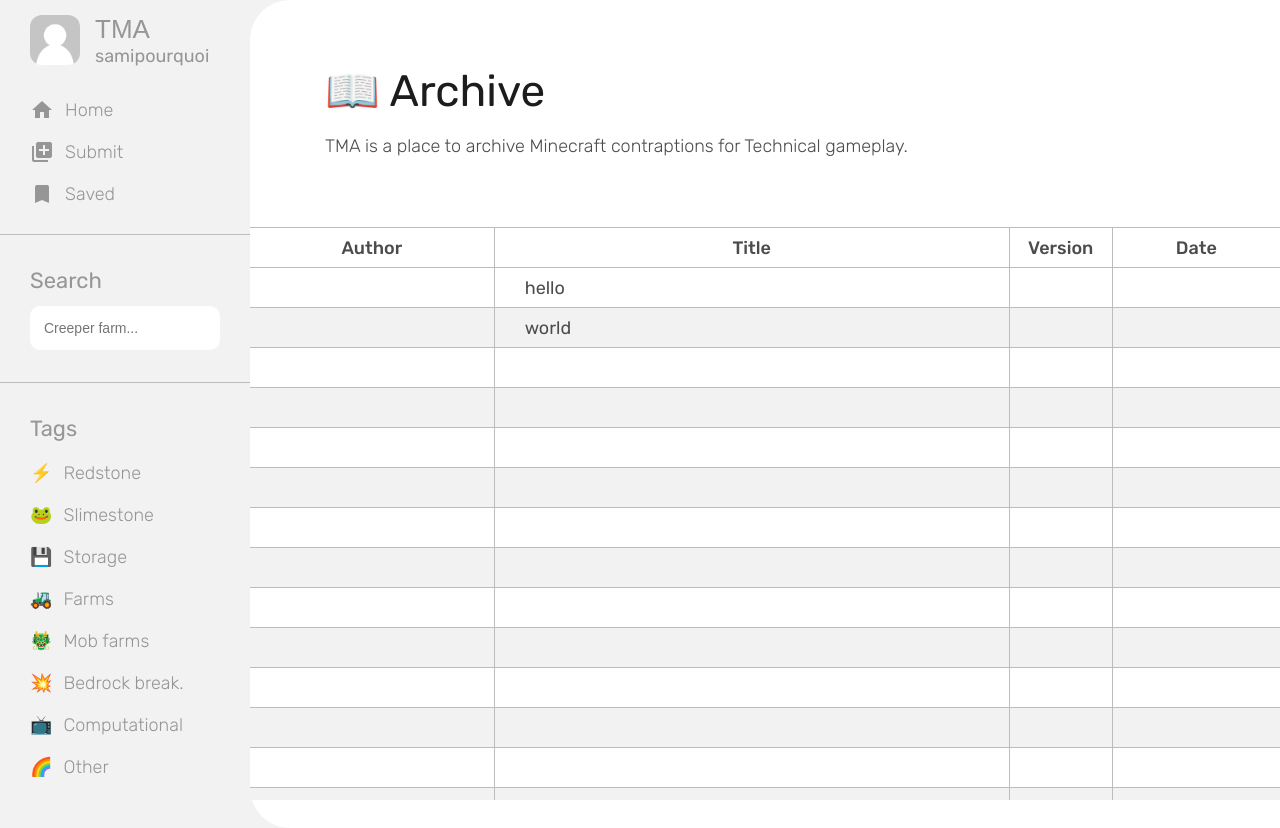
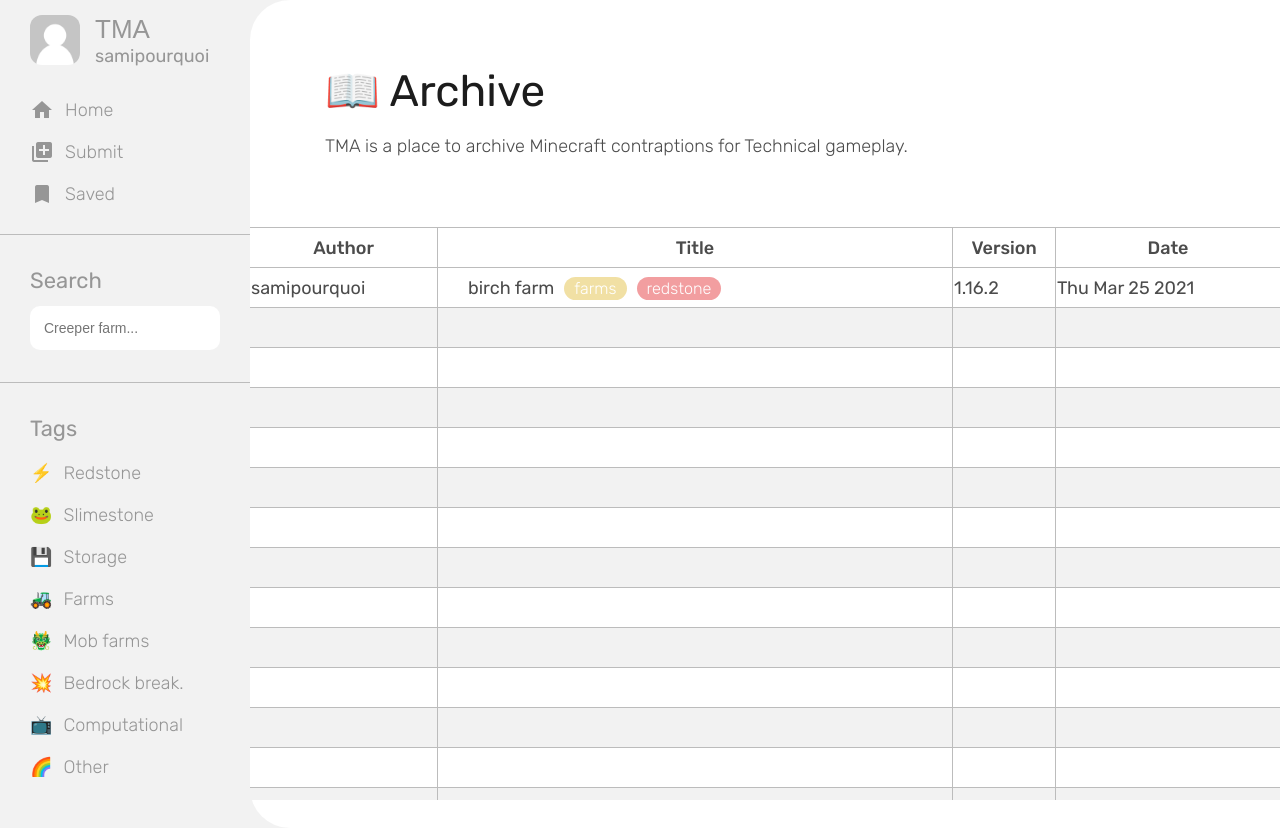
Before and after one commit to samipourquoi/tma, a Next.js app in the folder packages/othello/: page /archive in a window 1280 px wide. Built offline with nearby package versions, Linux system fonts and the light colour scheme; a web font is replaced by a local one.

Commit message:
othello: add tags

```diff
--- a/packages/othello/src/components/table.tsx
+++ b/packages/othello/src/components/table.tsx
@@ -1,14 +1,19 @@
+import React from "react";
+
+export interface Row {
+  author: string,
+  title: string,
+  version: string,
+  tags: React.ReactNode,
+  date: Date,
+}
+
 interface TableProps {
-  rows: ({
-    author: string,
-    title: string,
-    version: string,
-    date: Date
-  } | null)[]
+  rows: (Row | null)[]
 }
 
 export default function Table({ rows }: TableProps) {
-  rows = new Array(30)
+  rows = new Array(22)
     .fill(null)
     .map((_, i) => rows[i] || null)
 
@@ -27,9 +32,12 @@
           {rows.map(row => row ? (
             <tr>
               <th>{row.author}</th>
-              <th>{row.title}</th>
+              <th>
+                {row.title}
+                <span className="tags">{row.tags}</span>
+              </th>
               <th>{row.version}</th>
-              <th>{row.date}</th>
+              <th>{row.date.toDateString()}</th>
             </tr>
           ) : <tr>{new Array(4).fill(<th/>)}</tr>)}
         </tbody>
--- /dev/null
+++ b/packages/othello/src/components/tag.tsx
@@ -0,0 +1,32 @@
+type TagType = "redstone"
+  | "slimestone"
+  | "storage"
+  | "farms"
+  | "mob-farms"
+  | "bedrock"
+  | "computational"
+  | "other"
+  | string;
+
+export interface TagProps {
+  type: TagType
+}
+
+export default function Tag({ type }: TagProps) {
+  return (
+    <span className={`tag ${type}-tag`}>
+      {typeToName(type)}
+    </span>
+  )
+}
+
+function typeToName(type: TagType):
+  string
+{
+  return ({
+    "mob-farms": "mob farms",
+    "bedrock": "bedrock break."
+  } as unknown as {
+    [k: string]: string
+  })[type] || type;
+}
--- a/packages/othello/src/pages/archive.tsx
+++ b/packages/othello/src/pages/archive.tsx
@@ -1,9 +1,25 @@
 import Header from "../components/header";
 import Layout from "../components/layout";
-import Table from "../components/table";
+import Table, { Row } from "../components/table";
 import styles from "../styles/pages/archive.module.scss";
+import Tag from "../components/tag";
 
 export default function ArchivePage() {
+  const rows: Row[] = [
+    {
+      title: "birch farm",
+      author: "samipourquoi",
+      date: new Date(),
+      version: "1.16.2",
+      tags: (
+        <>
+          <Tag type="farms"/>
+          <Tag type="redstone"/>
+        </>
+      )
+    },
+  ];
+
   return (
     <Layout header>
       <div className={styles["table-container"]}>
@@ -12,10 +28,7 @@
           <p>TMA is a place to archive Minecraft contraptions for Technical gameplay.</p>
         </div>
 
-          <Table rows={
-            /* @ts-ignore */
-            [{title: "hello"}, {title: "world"}]
-          }/>
+          <Table rows={rows}/>
       </div>
     </Layout>
   );
--- a/packages/othello/src/styles/abstracts/_colors.scss
+++ b/packages/othello/src/styles/abstracts/_colors.scss
@@ -4,3 +4,14 @@
 $dark-gray: #969696;
 $very-dark-gray: #4c4c4c;
 $black: #1c1c1c;
+
+$tags: (
+  redstone: #f29ea0,
+  slimestone: #b0d9af,
+  storage: #46504e,
+  farms: #f1e0a4,
+  mob-farms: #aeb2d7,
+  bedrock: $very-dark-gray,
+  computational: orange,
+  other: #d5d9d5
+);
--- a/packages/othello/src/styles/components/index.scss
+++ b/packages/othello/src/styles/components/index.scss
@@ -1,3 +1,4 @@
 @use "header";
 @use "layout";
 @use "table";
+@use "tag";
--- /dev/null
+++ b/packages/othello/src/styles/components/tag.scss
@@ -0,0 +1,17 @@
+@use "../abstracts/colors";
+
+.tag {
+  border-radius: 1em;
+  color: var(--cl-constrast-300);
+  padding: 0.2rem 1rem;
+  margin-left: 10px;
+  background: map-get(colors.$tags, "other");
+  font-weight: 300 !important;
+  font-size: 0.9em;
+}
+
+@each $type, $color in colors.$tags {
+  .#{$type}-tag {
+    background: $color;
+  }
+}
```
